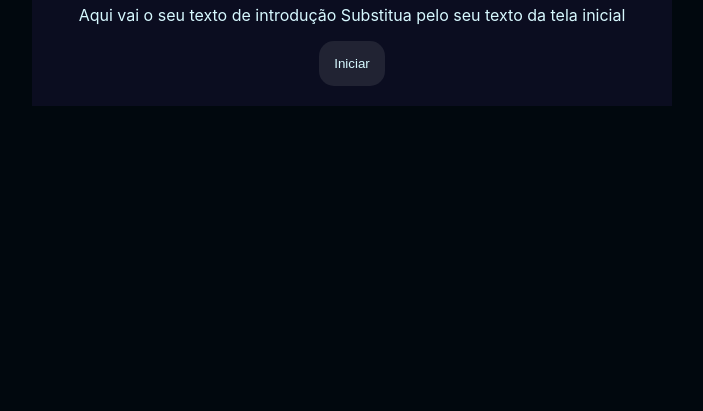
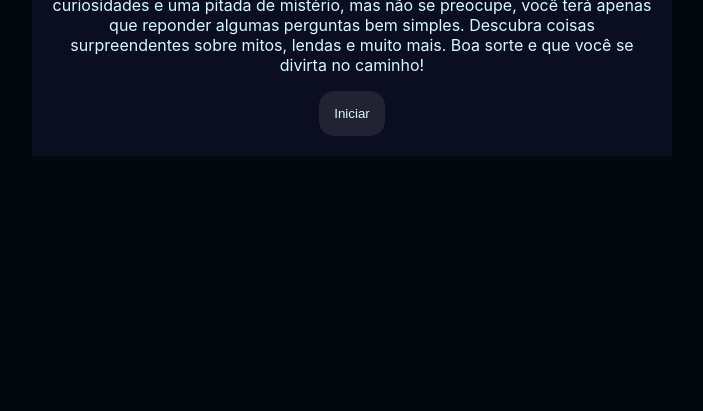
Before and after one commit to sunbooh/missao-IA-3D, a plain HTML site: page index.html in a window 1280 px wide. Shown: the part 405-816 px from the top of the page, without its empty margins (288-991 px from the left). Drawn offline with Linux system fonts and the light colour scheme.

Commit message:
Add files via upload

```diff
--- a/index.html
+++ b/index.html
@@ -10,11 +10,13 @@
     <div class="caixa-principal">
         <h1>Você decide o futuro da IA</h1>
         <div class="tela-inicial">
-            <p>Aqui vai o seu texto de introdução
-                Substitua pelo seu texto da tela inicial
+            <p>Bem-vindo ao nosso Quiz!
+                Para quem é amante do folclore brasileiro e de mitos, você veio ao lugar certo!
+                Prepare-se para entrar nesse mundo cheio de curiosidades e uma pitada de mistério, mas não se preocupe, você terá apenas que reponder algumas perguntas bem simples. Descubra coisas surpreendentes sobre mitos, lendas e muito mais.
+                Boa sorte e que você se divirta no caminho!
             </p>
+        <button class="iniciar-btn">Iniciar</button>
         </div>
-        <button class="iniciar-btn">Iniciar</button>
         <div class="caixa-perguntas"></div>
         <div class="caixa-alternativas"></div>
         <div class="caixa-resultado">
```
Also changed, not shown: style.css (line endings or trailing spaces).
